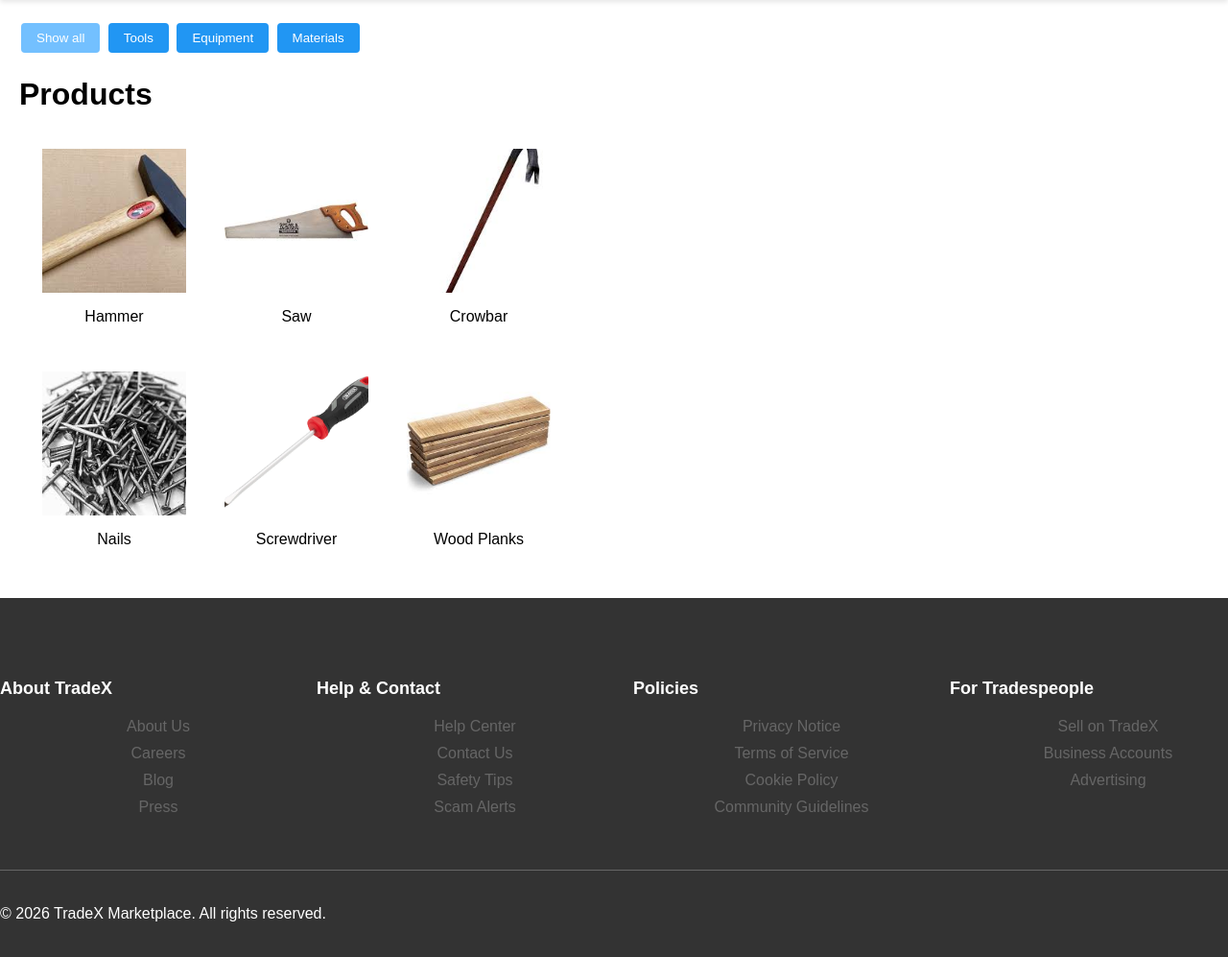
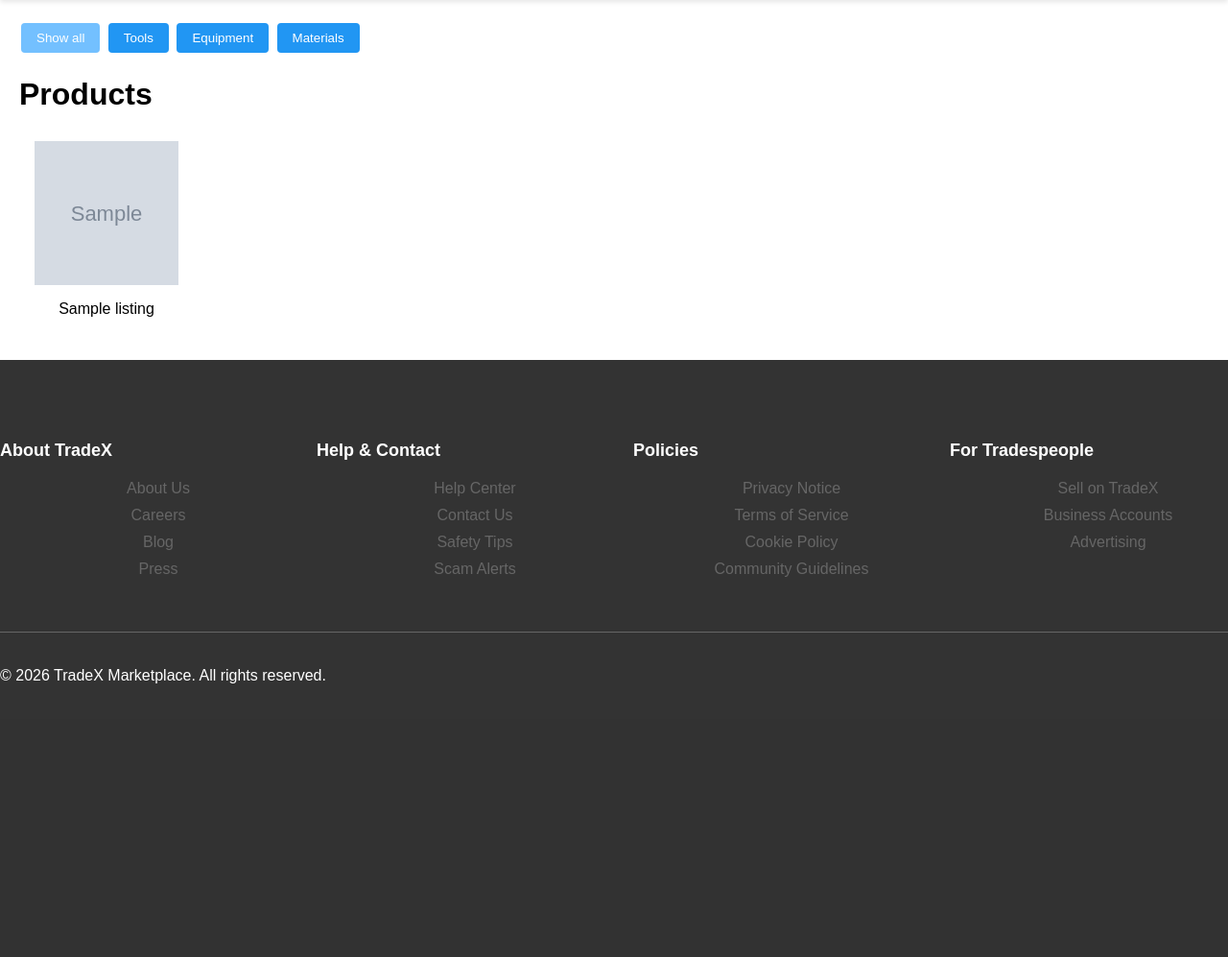
Before and after one commit to ZenithDev1023/Vinted-style-marketplace, a Django app: template myapp/templates/product-page/products.html in a window 1280 px wide. Shown: the part 72-1069 px from the top of the page at 96% size. After the commit the page ends 784 px from the top, so only its background shows below. Run offline with Django 5.2, Linux system fonts and the light colour scheme; the template is opened without the code that fills it: most values are stand-ins (such as "Sample title", 1, 10 or a date in 2020); grey boxes marked "Sample" are stand-in pictures.

Commit message:
Changes to product page
Made the product page more dynamic.

There is now a placeholder webp if now image is appended.

```diff
--- a/myapp/static/products-page/products.css
+++ b/myapp/static/products-page/products.css
@@ -60,9 +60,6 @@ body {
     display: none;
 }
 
-.filterButtonContainer:hover {
-    background-color: #aad4f6;
-}
 
 .filterButtonContainer.show {
     display: block;
--- a/myapp/templates/product-page/product_detail.html
+++ b/myapp/templates/product-page/product_detail.html
@@ -57,10 +57,13 @@
         <a href="#">Logout</a>
     </div>
 
+    <!-- ==================== PRODUCT DETAILS ==================== -->
     <h1>{{ product.title }}</h1>
     <div class="product-layout">
         {% if primary_photo %}
             <img src="{{ primary_photo.image_url }}" alt="{{ product.title }}" class="main-product-image">
+        {% else %}
+            <img src="{% static 'images/placeholder.webp' %}" alt="No Image Available" class="main-product-image">
         {% endif %}
         <div class="product-info">
             <p class="product-description">{{ product.description }}</p>
--- a/myapp/templates/product-page/products.html
+++ b/myapp/templates/product-page/products.html
@@ -70,28 +70,20 @@
          </div>
         <h1>Products</h1>
             <div class="row">
-                <div class="column">
-                    <div class="container">
-                        <div class = "filterButtonContainer tools"><a href="{% url 'product_details' 1 %}"><img src="{% static 'images/Hammer.jpeg' %}" alt="Hammer" class="product-image"><p>Hammer</p></a></div>
-                    </div>
-                    <div class="container">
-                        <div class="filterButtonContainer tools"><a href="#"><img src="{% static 'images/Saw.jpeg' %}" alt="Saw" class="product-image"><p>Saw</p></a></div>
-                    </div>
-                    <div class="container">
-                        <div class="filterButtonContainer tools"><a href="{% url 'product_details' 2 %}"><img src="{% static 'images/Crowbar.jpeg' %}" alt="Crowbar" class="product-image"><p>Crowbar</p></a></div>
+                {% for item in listings_with_photos %}
+                <div class="container">
+                    <div class="filterButtonContainer {{ item.listing.category.name|lower }}">
+                        <a href="{% url 'product_details' item.listing.id %}">
+                            {% if item.primary_photo %}
+                                <img src="{{ item.primary_photo.image_url }}" alt="{{ item.listing.title }}" class="product-image">
+                            {% else %}
+                                <img src="{% static 'images/placeholder.png' %}" alt="{{ item.listing.title }}" class="product-image">
+                            {% endif %}
+                            <p>{{ item.listing.title }}</p>
+                        </a>
                     </div>
                 </div>
-                <div class="column">
-                    <div class="container">
-                        <div class="filterButtonContainer materials"><a href="{% url 'product_details' 3 %}"><img src="{% static 'images/Nails.jpeg' %}" alt="Nails" class="product-image"><p>Nails</p></a></div>
-                    </div>
-                    <div class="container">
-                        <div class="filterButtonContainer tools"><a href="#"><img src="{% static 'images/Screwdriver.webp' %}" alt="Screwdriver" class="product-image"><p>Screwdriver</p></a></div>
-                    </div>
-                    <div class="container">
-                        <div class="filterButtonContainer materials"><a href="#"><img src="{% static 'images/WoodPlanks.jpeg' %}" alt="Wood Planks" class="product-image"><p>Wood Planks</p></a></div>
-                    </div>
-                </div>
+                {% endfor %}
             </div>
     </div>
 
```
Also changed, not shown: db.sqlite3, myapp/static/images/placeholder.webp (added), 1 other file.
